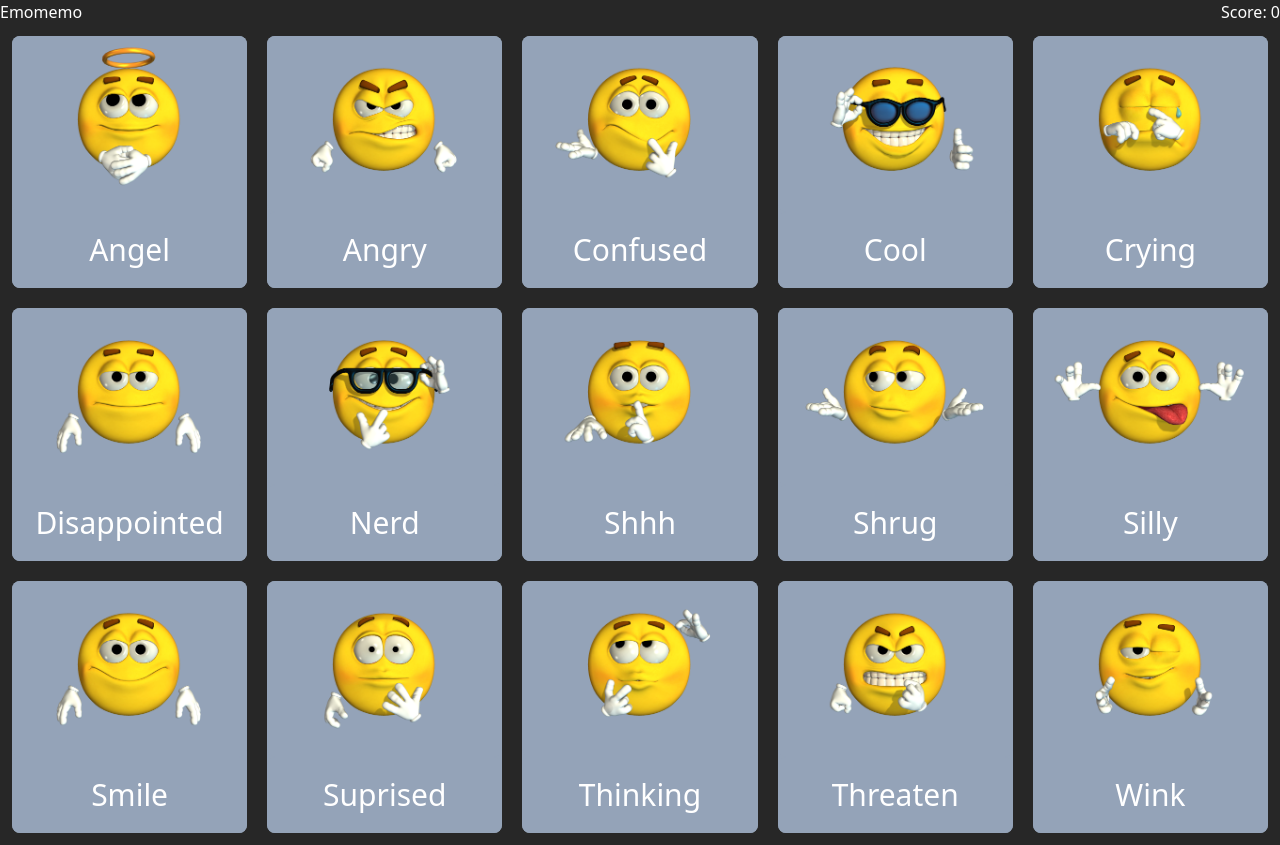
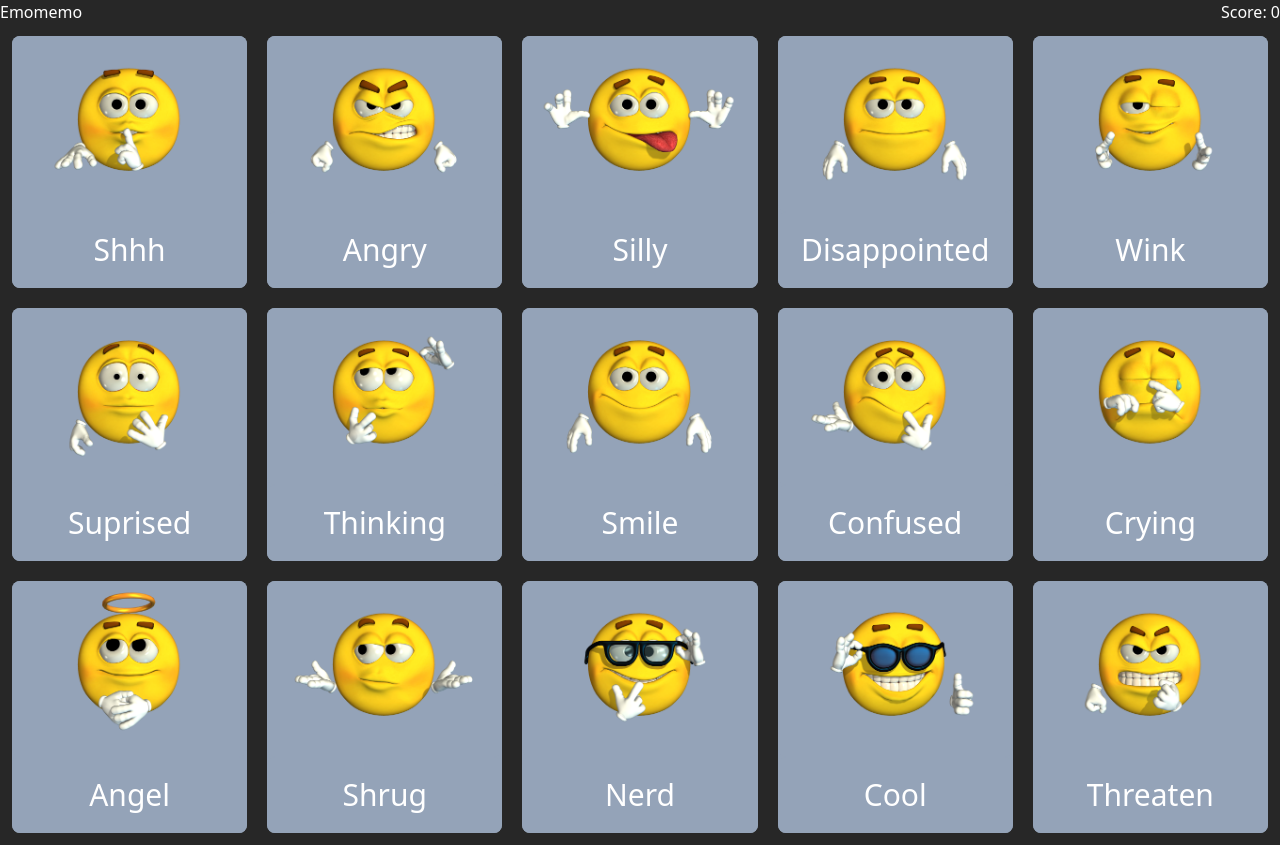
Before and after one commit to alex-nemeth/emomemo, a React (Vite) app: page / in a window 1280 px wide. Built offline with nearby package versions, Linux system fonts and the light colour scheme.

Commit message:
shuffle implemented

```diff
--- a/src/App.tsx
+++ b/src/App.tsx
@@ -20,7 +20,9 @@ export default function App() {
             incrementScore();
             console.log(score);
         } else {
-            alert(`${image} was clicked twice! You have to start over.`);
+            alert(
+                `${image} was clicked twice! You lost with a score of ${score}.`
+            );
             setScore(0);
             setClicked([]);
         }
--- a/src/components/Game.tsx
+++ b/src/components/Game.tsx
@@ -1,10 +1,12 @@
 import React from "react";
 import data from "../data/cardData";
 import { GameProps } from "../interfaces/Props";
+import { shuffleArray } from "../utils/shuffleArray";
 
 export default function Game({ onPress }: GameProps) {
     function renderCards() {
-        return data.map((image) => (
+        const shuffledData = shuffleArray(data);
+        return shuffledData.map((image) => (
             <div
                 className="flex flex-wrap items-center max-h-35 rounded-lg bg-slate-400"
                 onClick={() => onPress(image.name)}
--- /dev/null
+++ b/src/utils/shuffleArray.ts
@@ -0,0 +1,19 @@
+export function shuffleArray<T>(array: T[]): T[] {
+    let currentIndex = array.length,
+        randomIndex;
+
+    // While there remain elements to shuffle.
+    while (currentIndex != 0) {
+        // Pick a remaining element.
+        randomIndex = Math.floor(Math.random() * currentIndex);
+        currentIndex--;
+
+        // And swap it with the current element.
+        [array[currentIndex], array[randomIndex]] = [
+            array[randomIndex],
+            array[currentIndex],
+        ];
+    }
+
+    return array;
+}
```
